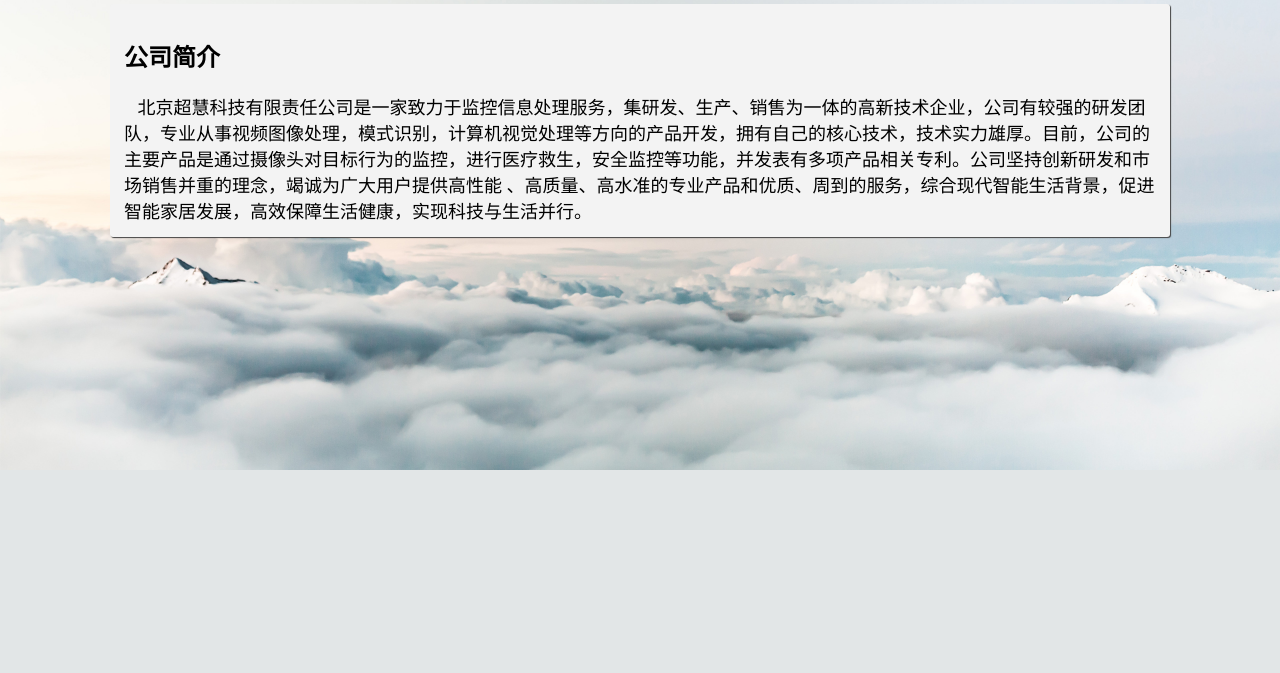
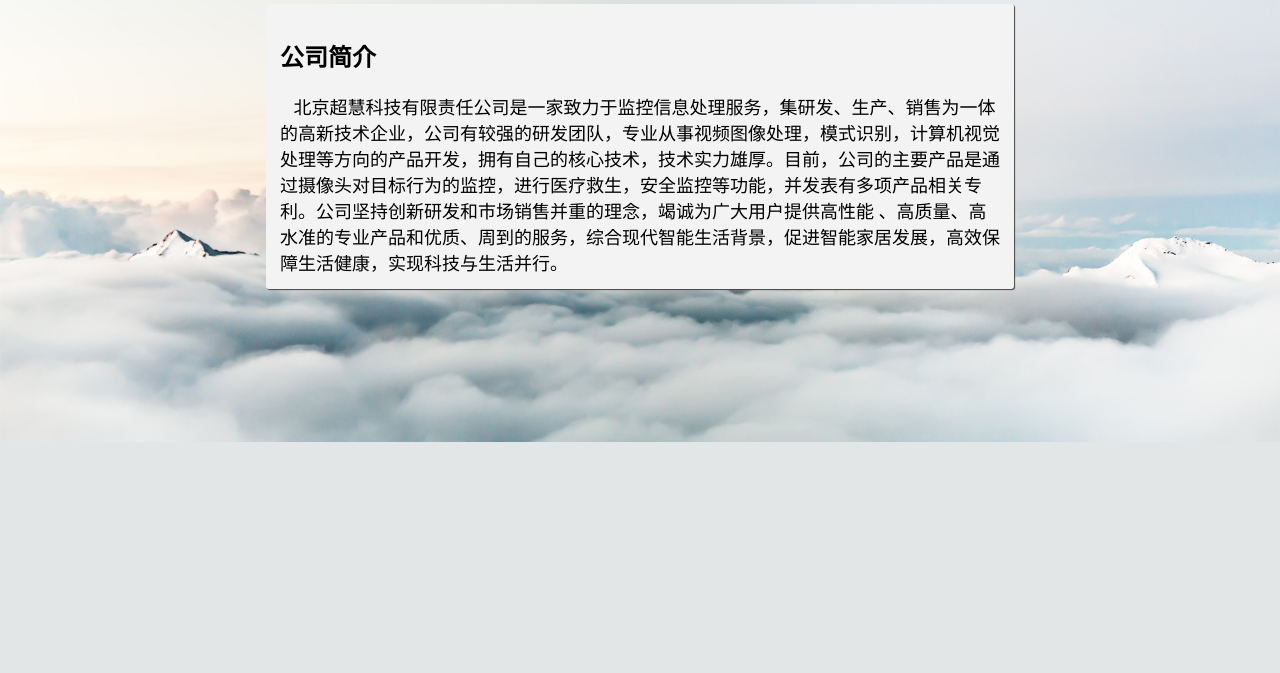
Before and after one commit to haokanderen/haokanderen.github.io, a plain HTML site: page index.html in a window 1280 px wide. Shown: the part 127-800 px from the top of the page. Drawn offline with Linux system fonts and the light colour scheme.

Commit message:
Update index.html

```diff
--- a/index.html
+++ b/index.html
@@ -8,7 +8,7 @@
 		body{
 			margin: 0;
 			padding: 0;
-			background: url(bg.jpg) no-repeat bottom,#e2e6e7;;
+			background: url(bg.jpg) no-repeat,#e2e6e7;;
 			background-size: 100%;
 			height: 597px;
 		}
@@ -42,6 +42,7 @@
 		.content{
 			margin-top: 4%;
 			max-width: 1080px;
+			width: 60%;
 		}
 	</style>
 	<body>
```
